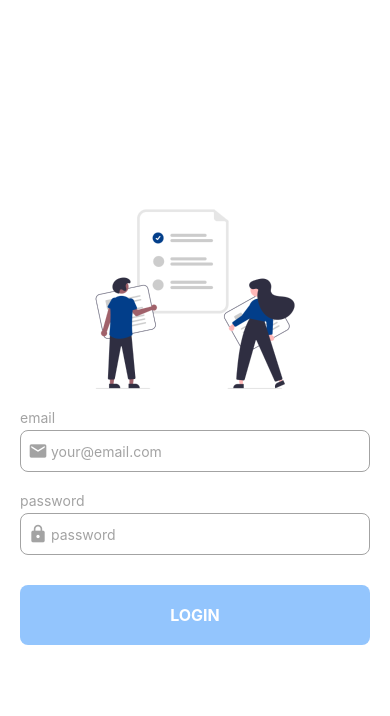
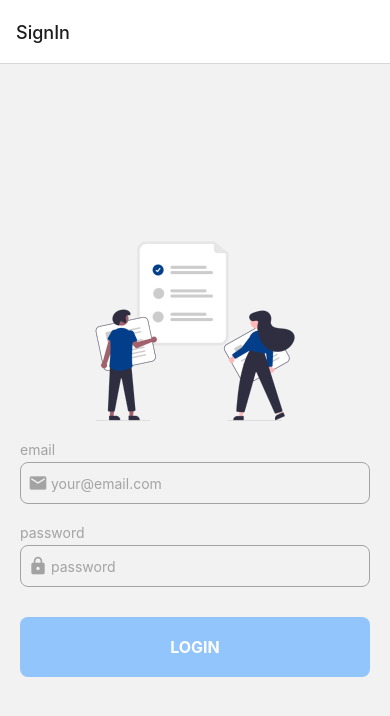
Before and after one commit to bopboy/rn-todoapp, a React Native app: screen / in a window 390 px wide. Shown: the top 716 px of the page. Built offline with nearby package versions, Linux system fonts and the light colour scheme.

Commit message:
네이티브 스택 네비게이터 적용

```diff
--- a/package.json
+++ b/package.json
@@ -10,13 +10,14 @@
   },
   "dependencies": {
     "@react-navigation/native": "^6.1.1",
+    "@react-navigation/native-stack": "^6.9.6",
     "expo": "~47.0.8",
     "expo-status-bar": "~1.4.2",
     "prop-types": "^15.8.1",
     "react": "18.1.0",
     "react-native": "0.70.5",
-    "react-native-screens": "~3.18.0",
-    "react-native-safe-area-context": "4.4.1"
+    "react-native-safe-area-context": "4.4.1",
+    "react-native-screens": "~3.18.0"
   },
   "devDependencies": {
     "@babel/core": "^7.12.9",
--- a/src/App.js
+++ b/src/App.js
@@ -1,12 +1,12 @@
 import { NavigationContainer } from '@react-navigation/native';
 import { StatusBar } from 'expo-status-bar';
-import SignInScreen from './screens/SignInScreen';
+import AuthStack from './navigations/AuthStack';
 
 const App = () => {
     return (
         <NavigationContainer>
             <StatusBar style="dark" />
-            <SignInScreen />
+            <AuthStack />
         </NavigationContainer>
     );
 };
--- /dev/null
+++ b/src/navigations/AuthStack.js
@@ -0,0 +1,14 @@
+import { createNativeStackNavigator } from '@react-navigation/native-stack';
+import SignInScreen from '../screens/SignInScreen';
+
+const Stack = createNativeStackNavigator();
+
+const AuthStack = () => {
+    return (
+        <Stack.Navigator>
+            <Stack.Screen name={'SignIn'} component={SignInScreen} />
+        </Stack.Navigator>
+    );
+};
+
+export default AuthStack;
```
Also changed, not shown: 1 other file (tests, documents, lock files or other folders).
